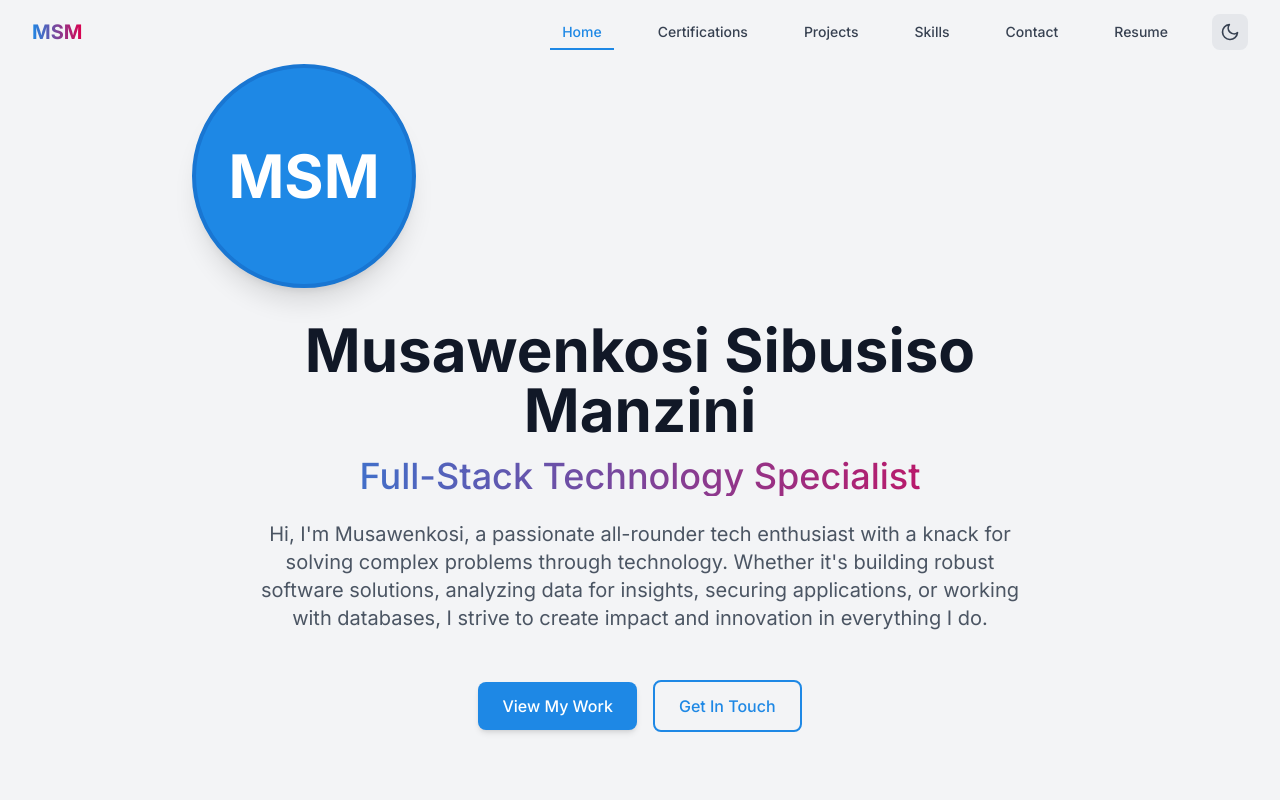
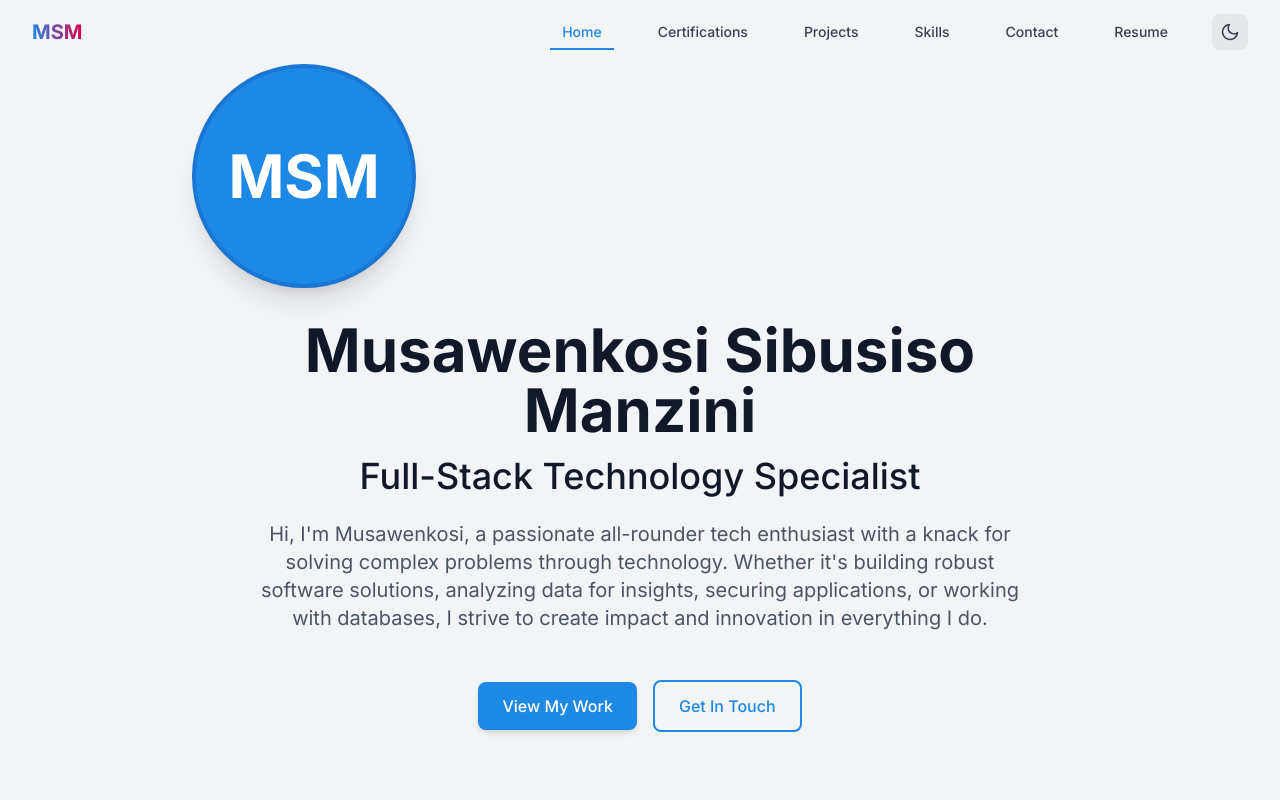
Before and after one commit to ManziniArchives/My_Portfolio, a Next.js app: page / in a window 1280 px wide. Shown: the top 800 px of the page. Built offline with nearby package versions, Linux system fonts and the light colour scheme.

Commit message:
Auto-commit: Agent tool execution

```diff
--- a/src/components/Hero/Hero.tsx
+++ b/src/components/Hero/Hero.tsx
@@ -50,7 +50,7 @@ export default function Hero() {
           </motion.h1>
 
           <motion.h2
-            className="text-2xl md:text-3xl lg:text-4xl font-medium text-gradient mb-6"
+            className="text-2xl md:text-3xl lg:text-4xl font-medium text-gray-900 dark:text-white mb-6"
             variants={itemVariants}
           >
             {personalInfo.title}
```
